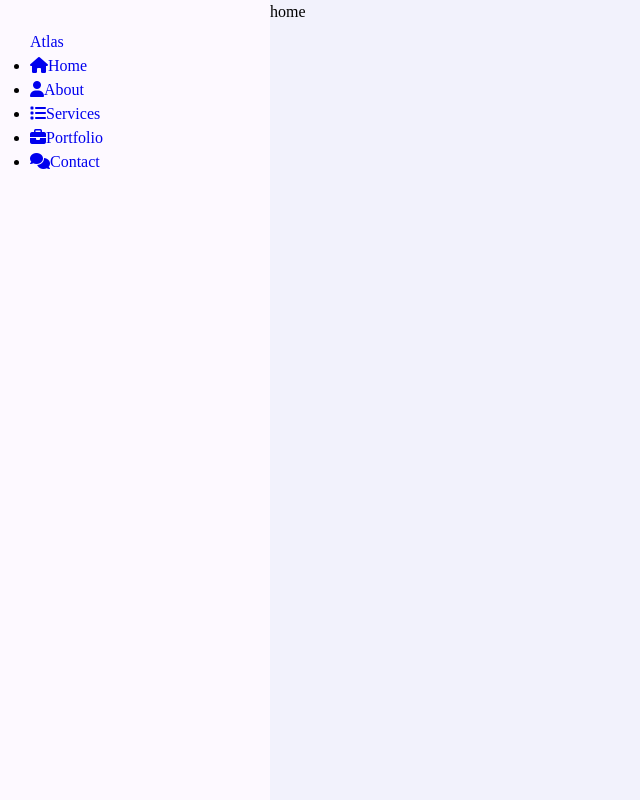
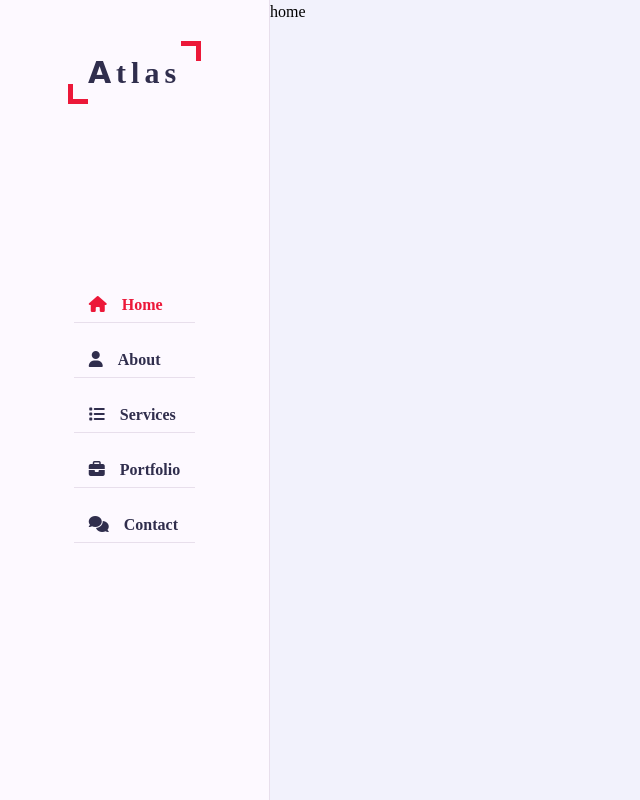
Before and after one commit to divya2niky/CS260_StartUp, a plain HTML site: page index.html in a window 1280 px wide. Shown: the whole page, without its empty margins (0-640 px from the left). Drawn offline with Linux system fonts and the light colour scheme; files whose address does not match are found by name; a web font is replaced by a local one.

Commit message:
added side bar on the website with soem style fonts

```diff
--- a/color-1.css
+++ b/color-1.css
@@ -0,0 +1,4 @@
+:root
+{
+    --skin-color: #ec1839;
+}
--- a/index.html
+++ b/index.html
@@ -7,8 +7,8 @@
         <title>Document</title>
 
         <!--**CSS File**-->
-        <link rel = "stylesheet" href ="C:/Users/Kishore/CS_260/CS260_StartUp/style.css">
-        <link rel = "stylesheet" href="C:/Users/Kishore/CS_260/CS260_StartUp/color-1.css">
+        <link rel = "stylesheet" href ="style.css">
+        <link rel = "stylesheet" href="color-1.css">
         <link rel ="stylesheet" href="https://cdnjs.cloudflare.com/ajax/libs/font-awesome/6.3.0/css/all.min.css">
     </head>
     <body>
--- a/style.css
+++ b/style.css
@@ -1,8 +1,10 @@
+@import url('https://fonts.googleapis.com/css2?family=Clicker+Script&family=Poppins:wght@200;300;400;500;600;700&display=swap');
+
 
 body{
     line-height: 1.5;
     font-size: 16px;
-    font-family: Time new Roman;
+    font-family: 'Poppins' sans-serif;
 }
 
 *{
@@ -18,6 +20,12 @@ body{
 {
     box-sizing: border-box;
 }
+
+ul{
+    list-style: none;
+}
+
+
 
 .section
 {
@@ -43,5 +51,90 @@ body{
     top: 0;
     padding: 30px;
     height: 100%;
+    border-right: 1px solid #e8dfec;
+    display: flex;
+    justify-content: center;
+    align-items: center;
     z-index: 10;
 }
+
+.aside .logo{
+    position: absolute;
+    top: 50px;
+    font-size: 30px;
+    text-transform: capitalize;
+
+}
+
+.aside .logo a
+{
+    color: #302e4d;
+    font-weight: 700;
+    padding: 15px 20px;
+    font-size: 30px;
+    letter-spacing: 5px;
+    position: relative;
+
+}
+
+.aside .logo a span
+{
+    font-family: 'Clicker Script', cursive;
+    font-family: 40px;
+}
+
+.aside .logo a::before
+{
+    content: '';
+    position: absolute;
+    width: 20px;
+    height: 20px;
+    border-bottom: 5px solid var(--skin-color);
+    border-left: 5px solid var(--skin-color);
+    bottom: 0;
+    left: 0;
+}
+
+
+.aside .logo a::after
+{
+    content: '';
+    position: absolute;
+    width: 20px;
+    height: 20px;
+    border-top: 5px solid var(--skin-color);
+    border-right: 5px solid var(--skin-color);
+    top: 0;
+    right: 0;
+}
+
+.aside .nav
+{
+    margin-top: 50px;
+}
+
+.aside .nav li
+{
+    margin-bottom: 20px;
+    display: block;
+}
+
+.aside .nav li a
+{
+    font-size: 16px;
+    font-weight: 600;
+    display: block;
+    border-bottom: 1px solid #e8dfec;
+    color: #302e4d;
+    padding: 5px 15px;
+}
+
+.aside .nav li a.active
+{
+    color: #ec1839;
+}
+
+.aside .nav li a i
+{
+    margin-right: 15px;
+}
```
